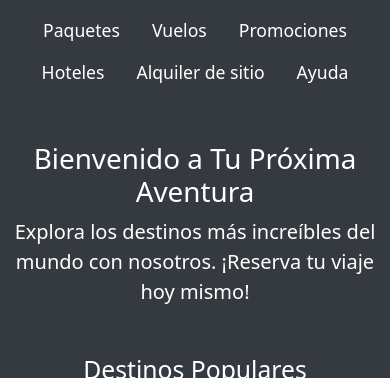
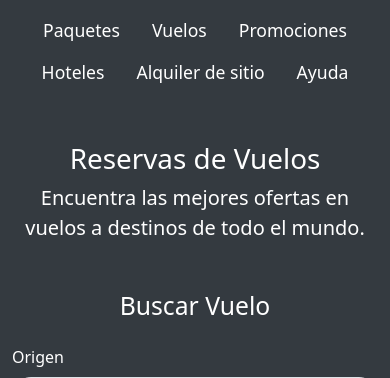
Before and after one commit to MrDuckss69/ProyectoWeb, a PHP site: the page made by index.php in a window 390 px wide. Shown: the part 367-745 px from the top of the page. Run offline with PHP 8.4, Linux system fonts and the light colour scheme.

Commit message:
Reservas

```diff
--- a/config.php
+++ b/config.php
@@ -1,3 +1,3 @@
 <?php
-define("urlsite","http://localhost/Almacen/");
+define("urlsite","http://localhost/almacen/");
 ?>
--- /dev/null
+++ b/controlador/ReservasController.php
@@ -0,0 +1,19 @@
+<?php
+require_once('modelo/ReservasModel.php');
+class ReservasController{
+    private $reservasModel;
+    public function __construct(){
+        $this->reservasModel = new ReservasModel();
+    }
+    public static function mostrarHoteles(){
+        require_once('vista/reservas/hoteles.php');
+    }
+    public static function mostrarVuelos(){
+        require_once('vista/reservas/vuelos.php');
+    }
+
+    public static function mostrarAlquilerDeSitio(){
+        require_once('vista/reservas/alquilerdesitio.php');
+    }
+}
+?>
--- a/controlador/indexController.php
+++ b/controlador/indexController.php
@@ -23,20 +23,8 @@ class IndexController {
         require_once 'vista/paquetes.php';
     }
 
-    public function vuelos() {
-        require_once 'vista/vuelos.php';
-    }
-
     public function promociones() {
         require_once 'vista/promociones.php';
-    }
-
-    public function hoteles() {
-        require_once 'vista/hoteles.php';
-    }
-
-    public function alquilerdesitio() {
-        require_once 'vista/alquilerdesitio.php';
     }
 
     public function ayuda() {
--- /dev/null
+++ b/modelo/ReservasModel.php
@@ -0,0 +1,5 @@
+<?php
+class ReservasModel {
+
+}
+?>
--- a/vista/layout/header.php
+++ b/vista/layout/header.php
@@ -43,16 +43,16 @@
                     <a class="nav-link" href="index.php?i=paquetes">Paquetes</a>
                 </li>
                 <li class="nav-item">
-                    <a class="nav-link" href="index.php?i=vuelos">Vuelos</a>
+                    <a class="nav-link" href="index.php?r=mostrarVuelos">Vuelos</a>
                 </li>
                 <li class="nav-item">
                     <a class="nav-link" href="index.php?i=promociones">Promociones</a>
                 </li>
                 <li class="nav-item">
-                    <a class="nav-link" href="index.php?i=hoteles">Hoteles</a>
+                    <a class="nav-link" href="index.php?r=mostrarHoteles">Hoteles</a>
                 </li>
                 <li class="nav-item">
-                    <a class="nav-link" href="index.php?i=alquilerdesitio">Alquiler de sitio</a>
+                    <a class="nav-link" href="index.php?r=mostrarAlquilerDeSitio">Alquiler de sitio</a>
                 </li>
                 <li class="nav-item">
                     <a class="nav-link" href="index.php?i=ayuda">Ayuda</a>
--- a/vista/alquilerdesitio.php
+++ b/vista/reservas/alquilerdesitio.php
@@ -1,4 +1,4 @@
-<?php require_once("layout/header.php"); ?>
+<?php require_once('vista/layout/header.php');?>
 <div class="container my-5">
     <h1 class="text-center">Alquiler de Sitios</h1>
     <p class="text-center lead">Encuentra el lugar perfecto para tu evento, ya sea una boda, reunión corporativa o fiesta privada.</p>
@@ -92,4 +92,4 @@
         </div>
     </section>
 </div>
-<?php require_once("layout/footer.php"); ?>
+<?php require_once('vista/layout/footer.php');?>
--- a/vista/hoteles.php
+++ b/vista/reservas/hoteles.php
@@ -1,4 +1,4 @@
-<?php require_once("layout/header.php"); ?>
+<?php require_once('vista/layout/header.php');?>
 <div class="container my-5">
     <h1 class="text-center">Reservas de Hoteles</h1>
     <p class="text-center lead">Encuentra el hotel perfecto para tu estancia en cualquier destino.</p>
@@ -95,4 +95,4 @@
         </div>
     </section>
 </div>
-<?php require_once("layout/footer.php"); ?>
+<?php require_once('vista/layout/footer.php');?>
--- /dev/null
+++ b/vista/reservas/vuelos.php
@@ -0,0 +1,90 @@
+<?php require_once("vista/layout/header.php"); ?>
+<div class="container my-5">
+    <h1 class="text-center">Reservas de Vuelos</h1>
+    <p class="text-center lead">Encuentra las mejores ofertas en vuelos a destinos de todo el mundo.</p>
+
+    <!-- Sección de Búsqueda de Vuelos -->
+    <section id="busqueda-vuelos" class="my-5">
+        <h2 class="text-center mb-4">Buscar Vuelo</h2>
+        <form>
+            <div class="row">
+                <div class="col-md-4">
+                    <label for="origen" class="form-label">Origen</label>
+                    <input type="text" class="form-control" id="origen" placeholder="Ciudad de origen" required>
+                </div>
+                <div class="col-md-4">
+                    <label for="destino" class="form-label">Destino</label>
+                    <input type="text" class="form-control" id="destino" placeholder="Ciudad de destino" required>
+                </div>
+                <div class="col-md-4">
+                    <label for="fecha" class="form-label">Fecha de Salida</label>
+                    <input type="date" class="form-control" id="fecha" required>
+                </div>
+            </div>
+            <div class="row mt-3">
+                <div class="col-md-4">
+                    <label for="pasajeros" class="form-label">Número de Pasajeros</label>
+                    <input type="number" class="form-control" id="pasajeros" min="1" value="1" required>
+                </div>
+                <div class="col-md-4">
+                    <label for="clase" class="form-label">Clase</label>
+                    <select class="form-select" id="clase">
+                        <option value="economica">Económica</option>
+                        <option value="ejecutiva">Ejecutiva</option>
+                        <option value="primera">Primera Clase</option>
+                    </select>
+                </div>
+                <div class="col-md-4 d-flex align-items-end">
+                    <button type="submit" class="btn btn-primary">Buscar Vuelos</button>
+                </div>
+            </div>
+        </form>
+    </section>
+
+    <!-- Sección de Barra de Búsqueda -->
+    <section id="barra-busqueda" class="my-5">
+        <h2 class="text-center mb-4">Buscar Ofertas de Vuelos</h2>
+        <div class="input-group mb-3">
+            <input type="text" class="form-control" placeholder="Buscar por destino, aerolínea, etc." aria-label="Buscar por destino" aria-describedby="button-addon2">
+            <button class="btn btn-outline-secondary" type="button" id="button-addon2">Buscar</button>
+        </div>
+    </section>
+
+    <!-- Sección de Ofertas Especiales -->
+    <section id="ofertas-especiales" class="my-5">
+        <h2 class="text-center mb-4">Ofertas Especiales en Vuelos</h2>
+        <div class="row">
+            <div class="col-md-4">
+                <div class="card">
+                    <img src="https://media.architecturaldigest.com/photos/5cdadfa704c41e74349a8438/master/pass/GettyImages-931933966.jpg" class="card-img-top" alt="Vuelo a Nueva York">
+                    <div class="card-body">
+                        <h5 class="card-title">Vuelo a Nueva York</h5>
+                        <p class="card-text">Desde $499. Aprovecha nuestra oferta limitada para viajar a la ciudad que nunca duerme.</p>
+                        <a href="#" class="btn btn-primary">Reservar Ahora</a>
+                    </div>
+                </div>
+            </div>
+            <div class="col-md-4">
+                <div class="card">
+                    <img src="https://th.bing.com/th/id/R.4dfcbb60fbc9dc09501c9cc162a646f7?rik=k%2blngBfZn7CVbg&pid=ImgRaw&r=0" class="card-img-top" alt="Vuelo a Cancún">
+                    <div class="card-body">
+                        <h5 class="card-title">Vuelo a Cancún</h5>
+                        <p class="card-text">Desde $399. Disfruta del sol y la playa en uno de los destinos más populares de México.</p>
+                        <a href="#" class="btn btn-primary">Reservar Ahora</a>
+                    </div>
+                </div>
+            </div>
+            <div class="col-md-4">
+                <div class="card">
+                    <img src="https://th.bing.com/th/id/R.617a5a325192dad7671e8176527e7997?rik=5FVcLFKWaNmRIA&pid=ImgRaw&r=0" class="card-img-top" alt="Vuelo a Londres">
+                    <div class="card-body">
+                        <h5 class="card-title">Vuelo a Londres</h5>
+                        <p class="card-text">Desde $599. Visita la capital británica y descubre su rica historia y cultura.</p>
+                        <a href="#" class="btn btn-primary">Reservar Ahora</a>
+                    </div>
+                </div>
+            </div>
+        </div>
+    </section>
+</div>
+<?php require_once("vista/layout/footer.php"); ?>
```
Also changed, not shown: index.php (+21 -13 lines).
